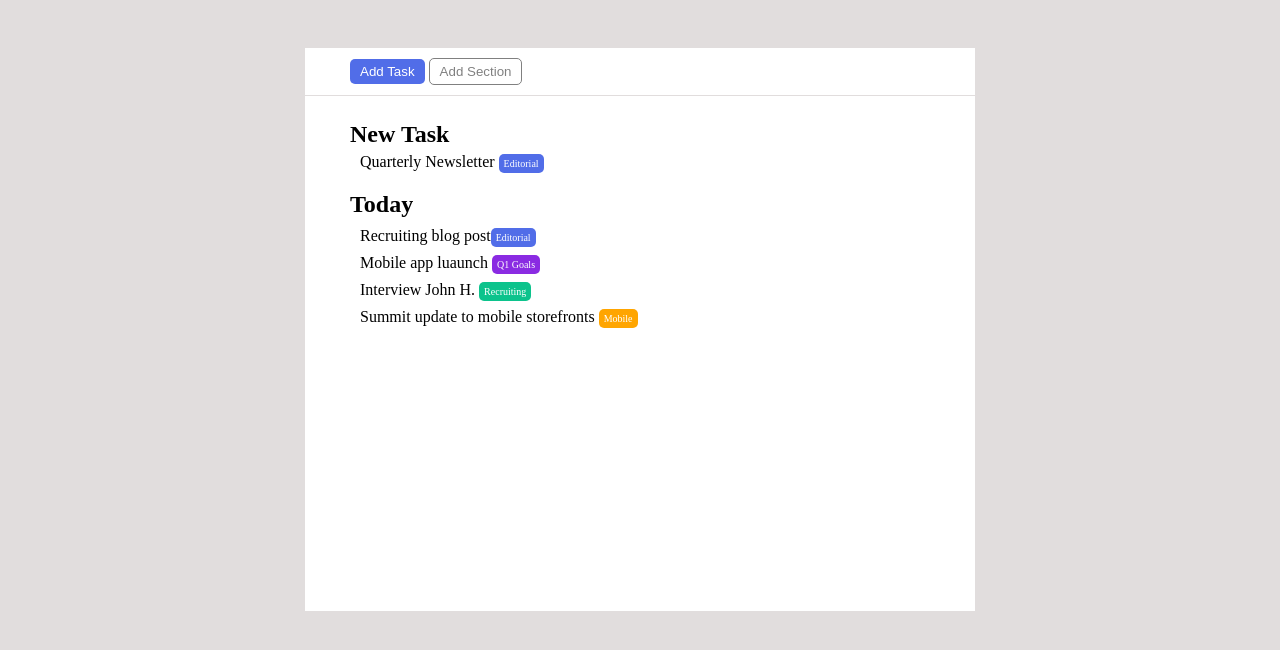
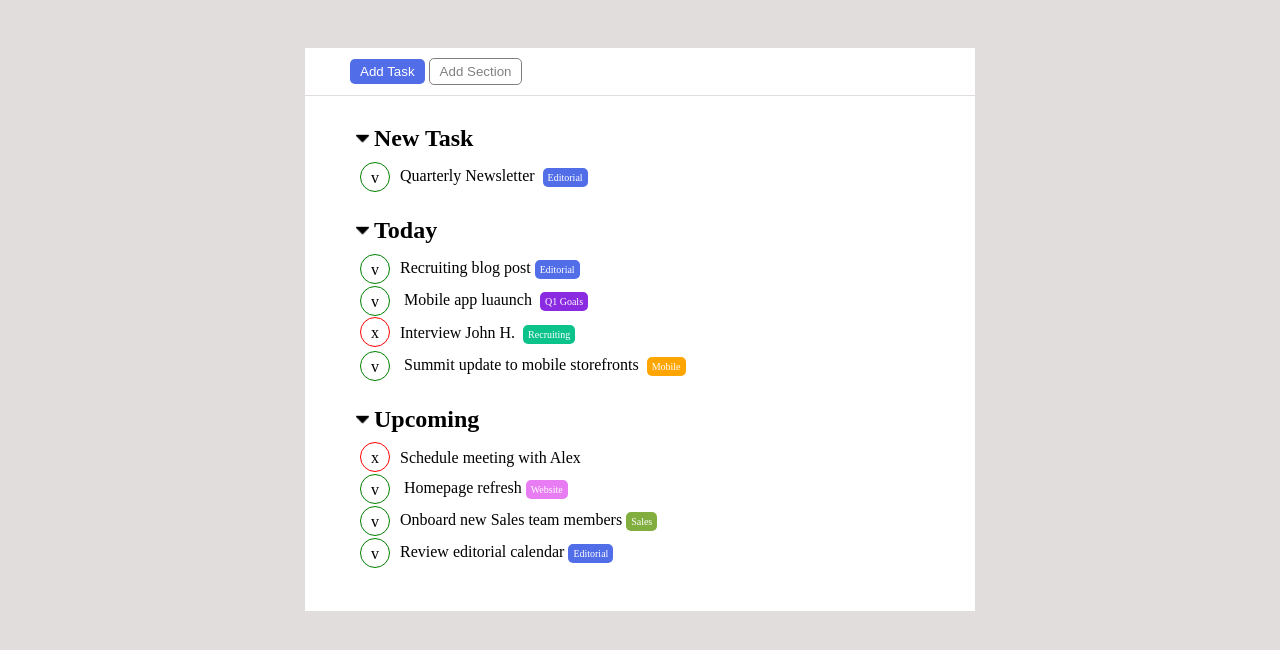
Before and after one commit to onlySte/html-css-toboolist, a plain HTML site: page index.html in a window 1280 px wide. Shown: the part 60-710 px from the top of the page. Drawn offline with Linux system fonts and the light colour scheme.

Commit message:
aggiunta img down

```diff
--- a/css/style.css
+++ b/css/style.css
@@ -19,6 +19,7 @@
 
 body {
     background-color: rgb(225, 221, 221);
+    min-width: 200px;
 }
 
 
@@ -48,7 +49,7 @@ header {
 
 /* Sezione BOTTONI */
 
-.container {
+.container-main {
 
     width: 700px;
     margin: auto;
@@ -84,6 +85,17 @@ header {
 
 /* Seconda sezione MAIN */
 
+h2 {
+    display: inline;
+    margin-right: 20px;
+}
+
+.img-down {
+    height: 15px;
+    margin-top: 10px;
+    margin-left: 5px;
+}
+
 #second-main {
     margin-top: 20px;
     background-color: white;
@@ -91,10 +103,7 @@ header {
     height: 515px;
 }
 
-address {
-    font-style: normal;
-    padding: 5px 10px;
-}
+
 
 .border-span {
     background-color: rgb(81, 109, 232);
@@ -102,21 +111,28 @@ address {
     color: white;
     padding: 4px 5px;
     border-radius: 5px;
+    margin-left: 4px;
 }
 
 /* Terza sezione Main */
 
 article {
     margin-top: 15px;
-}
-
-#address-2 {
-    line-height: 25px;
+    line-height: 30px;
 }
 
 .editorial-2 {
     margin-left: 4px;
 }
+
+/* Info tag addres */
+
+address {
+    font-style: normal;
+    padding: 5px 10px;
+    line-height: 30px;
+}
+
 
 /* Background */
 
@@ -131,3 +147,38 @@ article {
 #span-orange {
     background-color: orange;
 }
+
+#span-lille {
+    background-color: rgb(232, 124, 242);
+}
+
+#span-green-yellow {
+    background-color: rgb(129, 174, 63);
+}
+
+/* Icon */
+
+.icon-green {
+    display: inline-block;
+    border-style: solid;
+    border-color: green;
+    border: 1px solid green;
+    border-radius: 50%;
+    height: 30px;
+    width: 30px;
+    text-align: center;
+    vertical-align: middle;
+    margin-right: 10px;
+}
+
+.icon-red {
+    display: inline-block;
+    border-style: solid;
+    border-color: red;
+    border: 1px solid red;
+    border-radius: 50%;
+    height: 30px;
+    width: 30px;
+    text-align: center;
+    margin-right: 10px;
+}
--- a/index.html
+++ b/index.html
@@ -20,7 +20,7 @@
     </header>
 
     <!-- Prima sezione MAIN con bottoni -->
-    <main class="container">
+    <main class="container-main">
         <div id="first-main">
             <button class="btn" id="first-btn">Add Task</button>
             <button class="btn" id="second-btn">Add Section</button>
@@ -31,19 +31,49 @@
 
         <div id="second-main">
             <article>
+
+                <img src="./img/down.png" alt="" class="img-down">
                 <h2>New Task</h2>
-                <address>Quarterly Newsletter <span class="border-span">Editorial</span></address>
+
+                <address class="address-line"><span class="icon-green">v</span>Quarterly Newsletter <span
+                        class="border-span">Editorial</span></address>
+
             </article>
             <!-- Terza sezione main -->
 
             <article>
+
+                <img src="./img/down.png" alt="" class="img-down">
                 <h2>Today</h2>
+
                 <address id="address-2">
-                    Recruiting blog post<span class="border-span" id="editorial-2">Editorial</span><br>
-                    Mobile app luaunch <span class="border-span" id="span-violet"> Q1 Goals</span><br>
-                    Interview John H. <span class="border-span" id="span-green"> Recruiting</span><br>
-                    Summit update to mobile storefronts <span class="border-span" id="span-orange">
+
+                    <span class="icon-green">v</span>Recruiting blog post<span class="border-span"
+                        id="editorial-2">Editorial</span><br>
+                    <span class="icon-green">v</span> Mobile app luaunch <span class="border-span" id="span-violet">
+                        Q1
+                        Goals</span><br>
+                    <span class="icon-red">x</span>Interview John H. <span class="border-span" id="span-green">
+                        Recruiting</span><br>
+                    <span class="icon-green">v</span> Summit update to mobile storefronts <span class="border-span"
+                        id="span-orange">
                         Mobile</span><br>
+
+                </address>
+
+            </article>
+
+            <article>
+                <img src="./img/down.png" alt="" class="img-down">
+                <h2>Upcoming</h2>
+                <address>
+                    <span class="icon-red">x</span>Schedule meeting with Alex <br>
+                    <span class="icon-green">v</span> Homepage refresh<span class="border-span"
+                        id="span-lille">Website</span><br>
+                    <span class="icon-green">v</span>Onboard new Sales team members<span class="border-span"
+                        id="span-green-yellow">Sales</span><br>
+                    <span class="icon-green">v</span>Review editorial calendar<span class="border-span"
+                        id="editorial-2">Editorial</span><br>
                 </address>
             </article>
 
```
Also changed, not shown: img/down.png (added).
